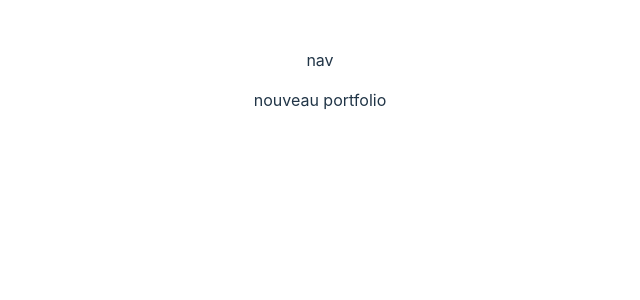
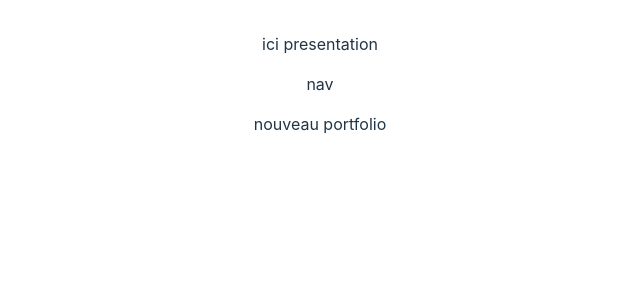
Before and after one commit to Zubiik/elo-portfolio, a React (Vite) app: page / in a window 1280 px wide. Shown: the top 300 px of the page, without its empty margins (320-960 px from the left). Built offline with nearby package versions, Linux system fonts and the light colour scheme.

Commit message:
fix/eslint

```diff
--- a/src/App.jsx
+++ b/src/App.jsx
@@ -1,20 +1,20 @@
-import './App.css';
-import { ThemeProvider } from '@emotion/react';
-import Navigation from './components/Navigation';
-import { theme } from './theme';
+import React from "react";
+import "./App.css";
+import { ThemeProvider } from "@emotion/react";
+import Navigation from "./components/Navigation";
+import { theme } from "./theme";
 
-
-const  App = () => {
-
+const App = () => {
   return (
     <ThemeProvider theme={theme}>
-    <>
-      <Navigation />
-      <p> nouveau portfolio</p>
+      <>
+        <section>ici presentation</section>
+        <section />
+        <Navigation />
+        <p> nouveau portfolio</p>
       </>
-      </ThemeProvider>
+    </ThemeProvider>
+  );
+};
 
-  )
-}
-
-export default App
+export default App;
--- a/src/theme.js
+++ b/src/theme.js
@@ -2,7 +2,8 @@ export const theme = {
   colors: {
     green: '#588157',
     sapin: "#3A5A40",
-    emerald: "344E41"
+    emerald: "344E41",
+    black:"#555"
   },
   lightColors: {
     lightGrey: '#DAD7CD',
```
Also changed, not shown: package.json (+17 -8 lines), .eslintrc.cjs (deleted), 1 other file (tests, documents, lock files or other folders).
